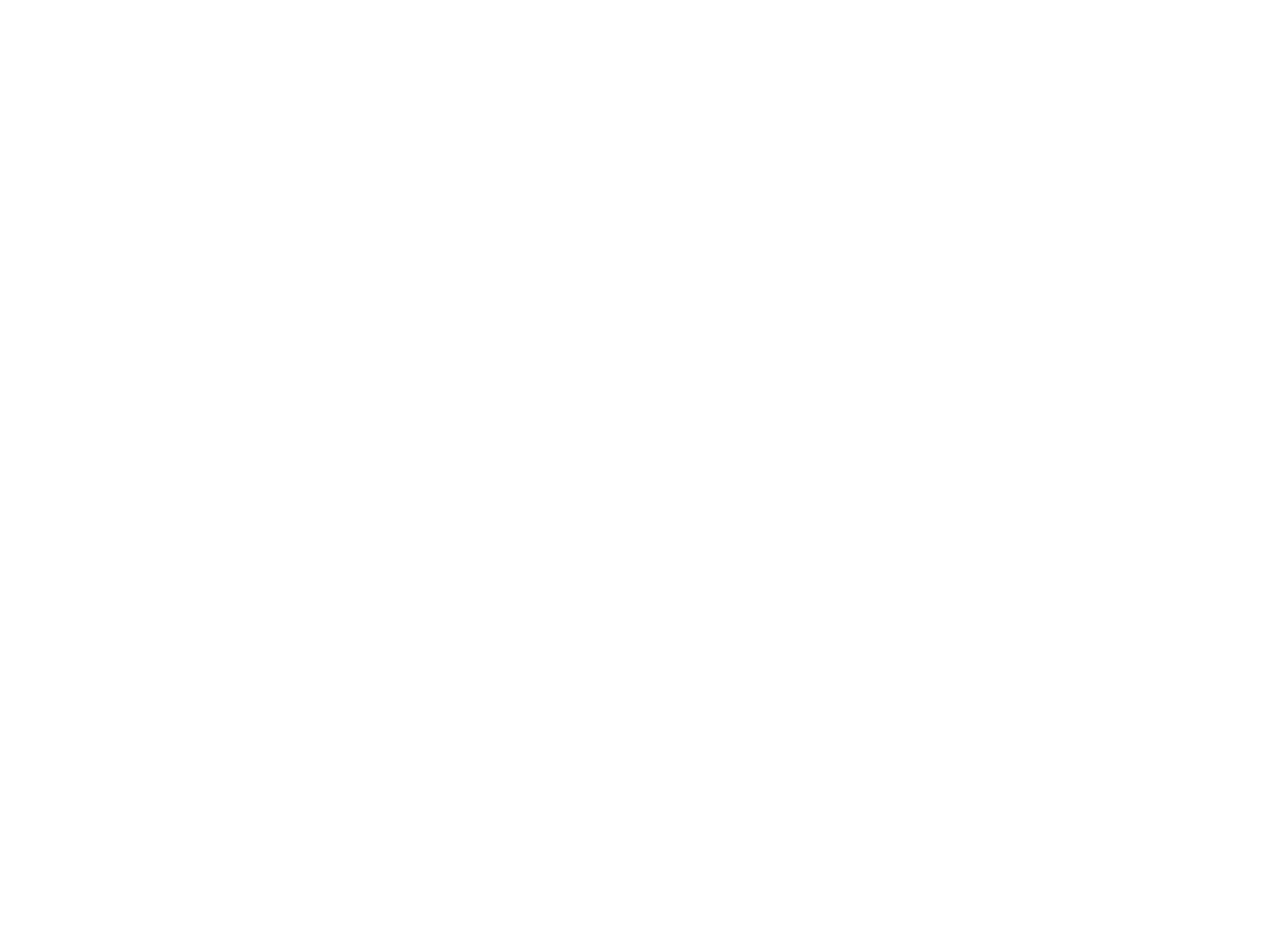
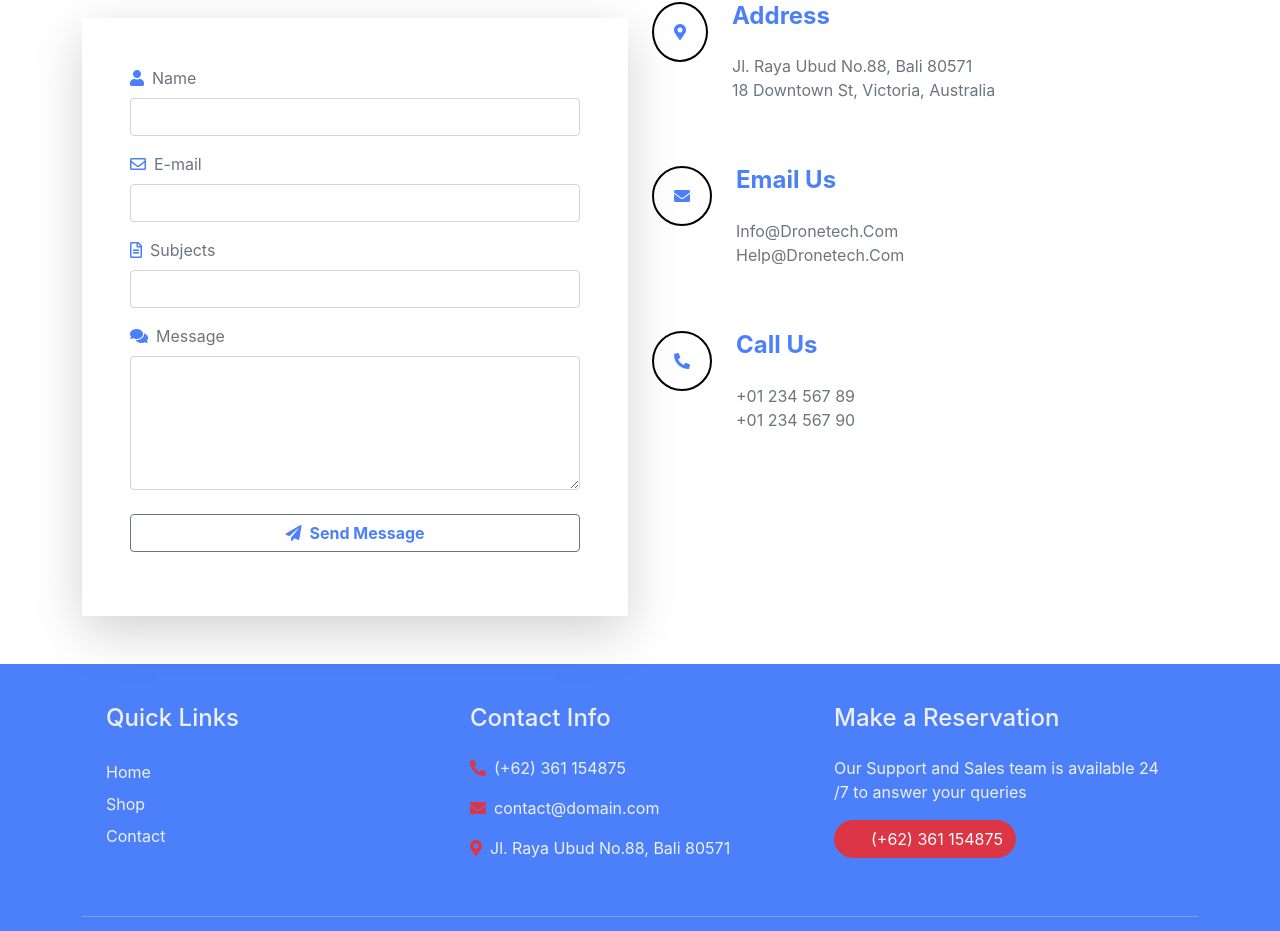
Before and after one commit to torisd560/team-49-E-commerce-, a React (Create React App) app: page /contact in a window 1280 px wide. Shown: the part 331-1262 px from the top of the page. Before the commit the page ends 800 px from the top, so only its background shows below. Built offline with nearby package versions, Linux system fonts and the light colour scheme.

Commit message:
added contact and footer

```diff
--- a/src/App.js
+++ b/src/App.js
@@ -1,10 +1,10 @@
 import { BrowserRouter as Router, Route, Routes, } from 'react-router-dom';
 import './App.css';
 import Home from '../src/Pages/Home/Home'
-import Contact from '../src/Pages/Contact/Contact'
 import Login from '../src/Pages/Login/Login'
 import NotFound from '../src/Pages/NotFound/NotFound'
 import CartContainer from '../src/Pages/Cart/CartContainer/CartContainer'
+import ContactItem from './Pages/Contact/ContactItem/ContactItem';
 
 function App() {
   return (
@@ -13,7 +13,7 @@ function App() {
         <Routes>
           <Route path='/' element={<Home></Home>} />
           <Route path='/home' element={<Home></Home>} />
-          <Route path='/contact' element={<Contact></Contact>} />
+          <Route path='/contact' element={<ContactItem></ContactItem>} />
           <Route path='/cart' element={<CartContainer></CartContainer>} />
           <Route path='/login' element={<Login></Login>} />
           <Route path='*' element={<NotFound></NotFound>} />
--- a/src/Pages/Contact/Contact.js
+++ b/src/Pages/Contact/Contact.js
@@ -1,10 +1,68 @@
 import React from 'react';
+import { Col, Container, Form, Row, Button } from 'react-bootstrap';
 
 const Contact = () => {
     return (
-        <div>
-            <h1>This is Contact</h1>
-        </div>
+            <Container className='my-5 text-secondary'>
+                < Row xs={1} md={2} >
+                    <Col>
+                        <h2 className=' text-dark text-uppercase fw-bold'>GET IN TOUCH</h2>
+                        <p className='my-5 lh-lg'>Here's the story of a man named Brady who was busy with three boys of his own.Thank you for being ravelled down the road and back again.</p>
+                        <Form className='mt-4 shadow-lg p-5'>
+                            <Form.Group className="mb-3" controlId="exampleForm.ControlInput1">
+                                <Form.Label><i className="fas fa-user me-2 custom-text-primary"></i>Name</Form.Label>
+                                <Form.Control className="mb-3" type="text" />
+                                <Form.Label><i className="far fa-envelope me-2 custom-text-primary"></i>E-mail</Form.Label>
+                                <Form.Control className="mb-3" type="email" />
+                                <Form.Label><i className="far fa-file-alt me-2 custom-text-primary"></i>Subjects</Form.Label>
+                                <Form.Control className="mb-3" type="text" />
+                                <Form.Label><i className="fas fa-comments me-2 custom-text-primary"></i>Message</Form.Label>
+                                <Form.Control as="textarea" rows={5} />
+                                <Button variant="outline-secondary" className='fw-bold custom-text-primary mt-4 form-control'><i className="fas fa-paper-plane me-2 custom-text-primary"></i>Send Message</Button>
+                            </Form.Group>
+                        </Form>
+                    </Col>
+                    <Col>
+                        <h2 className='text-dark fw-bold'>CONTACT INFORMATION</h2>
+                        <p className='my-5'>Thank you for your interest in contacting Wikipedia. Before proceeding, some important disclaimers.</p>
+                        < Row className='mt-5'>
+                            <Col xs={12} md={12} className='d-flex '>
+                                <div>
+                                    <i className="fas fa-map-marker-alt me-4  custom-text-primary" style={{ border: '2px solid black', borderRadius: '50%', padding: '20px' }}></i>
+                                </div>
+                                <div>
+                                    <h4 className='custom-text-primary fw-bold mb-4'>Address</h4>
+                                    <p>Jl. Raya Ubud No.88, Bali 80571
+                                        <br />  18 Downtown St, Victoria,
+                                        Australia</p>
+                                </div>
+                            </Col>
+                            <Col xs={12} md={12} className='my-5 d-flex '>
+                                <div>
+                                    <i className="fas fa-envelope custom-text-primary me-4" style={{ border: '2px solid black', borderRadius: '50%', padding: '20px' }}></i>
+                                </div>
+                                <div>
+                                    <h4 className='custom-text-primary fw-bold mb-4'>Email Us</h4>
+                                    <p>Info@Dronetech.Com
+                                        <br />  Help@Dronetech.Com</p>
+                                </div>
+
+                            </Col>
+                            <Col xs={12} md={12} className='mb-5 d-flex '>
+                                <div>
+                                    <i class="fas fa-phone-alt custom-text-primary me-4" style={{ border: '2px solid black', borderRadius: '50%', padding: '20px' }}></i>
+                                </div>
+                                <div>
+                                    <h4 className='custom-text-primary fw-bold mb-4'>Call Us</h4>
+                                    <p>+01 234 567 89
+                                        <br />   +01 234 567 90</p>
+                                </div>
+
+                            </Col>
+                        </Row>
+                    </Col>
+                </Row>
+            </Container>
     );
 };
 
--- /dev/null
+++ b/src/Pages/Contact/ContactItem/ContactItem.js
@@ -0,0 +1,16 @@
+import React from 'react';
+import Contact from '../Contact';
+import Header from '../../Header/Header'
+import Footer from '../../Footer/Footer'
+
+const ContactItem = () => {
+    return (
+        <div>
+            <Header></Header>
+            <Contact></Contact>
+            <Footer></Footer>
+        </div>
+    );
+};
+
+export default ContactItem;
--- /dev/null
+++ b/src/Pages/Footer/Footer.css
@@ -0,0 +1,7 @@
+.custom-bg{
+background-color: #4c80fa;
+color: #eef0f0;
+}
+.footer-icon a{
+    color: inherit
+}
--- a/src/Pages/Footer/Footer.js
+++ b/src/Pages/Footer/Footer.js
@@ -1,9 +1,44 @@
 import React from 'react';
+import { Button, Container} from 'react-bootstrap';
+import footerLogo from '../../images/logo.png'
+import './Footer.css'
 
 const Footer = () => {
     return (
-        <div>
-            <h1>This is Footer</h1>
+        <div className='custom-bg  p-3' >
+            <Container>
+                <div className="row g-4 p-4">
+                    <div className="col-md-4">
+                        <h4 className='custom-text-warning mb-4'>Quick Links</h4>
+                        <p className='lh-lg'>Home
+                            <br />
+                            Shop
+                            <br />
+                            Contact
+                        </p>
+                    </div>
+                    <div className="col-md-4">
+                        <h4 className='custom-text-warning mb-4'>Contact Info</h4>
+                        <p><i className="fas fa-phone-alt text-danger me-2"></i>(+62) 361 154875</p>
+                        <p><i className="fas fa-envelope me-2 text-danger"></i>contact@domain.com</p>
+                        <p><i className="fas fa-map-marker-alt me-2 text-danger"></i>Jl. Raya Ubud No.88, Bali 80571</p>
+                    </div>
+                    <div className="col-md-4">
+                        <h4 className='custom-text-warning mb-4'>Make a Reservation</h4>
+                        <p>Our Support and Sales team is available 24 /7 to answer your queries</p>
+                        <Button variant = "danger" className = 'rounded-pill'><i className="fas fa-phone-alt text-danger me-2"></i>(+62) 361 154875</Button>
+                    </div>
+                </div>
+                <hr className='text-white' />
+                <div className="row text-center">
+                    <div className="col-md-4">
+                        <img src={footerLogo} alt="" style={{ width: '200px' }} className='img-fluid' />
+                    </div>
+                    <div className="col-md-8">
+                        <p className='text-center'>Copyright © 2021 | redux mecical instrument shop made by Lipi</p>
+                    </div>
+                </div>
+            </Container>
         </div>
     );
 };
--- a/src/Pages/Header/Header.js
+++ b/src/Pages/Header/Header.js
@@ -2,7 +2,7 @@ import React from 'react';
 import './Header.css'
 import { Container, Nav, Navbar } from 'react-bootstrap';
 import { Link } from 'react-router-dom';
-import logoImg from '../../images/logo.png'
+import logoImg from '../../images/logo-1.png'
 import { useSelector } from 'react-redux';
 
 const Header = () => {
@@ -12,7 +12,7 @@ const Header = () => {
         <Navbar collapseOnSelect expand="lg" bg="light" variant="light" className = 'p-2'>
             <Container>
                 <Navbar.Brand href="#home">
-                    <img src={logoImg} alt="" />
+                    <img src={logoImg} alt="" style= {{width: '250px'}} />
                 </Navbar.Brand>
                 <Navbar.Toggle aria-controls="responsive-navbar-nav" />
                 <Navbar.Collapse id="responsive-navbar-nav">
--- a/src/Pages/Login/Login.js
+++ b/src/Pages/Login/Login.js
@@ -10,7 +10,7 @@ const Login = () => {
     return (
         <div>
             <Header></Header>
-            <div className='text-center w-50 mx-auto'>
+            <div className='text-center w-50 mx-auto my-5'>
                 <img src={loginBg} alt="" className='img-fluid' />
                 <Button onClick={googleSign}  className='custom-button rounded-pill me-5'>Google Signin</Button>
             </div>
```
Also changed, not shown: src/images/logo-1.png (added).
